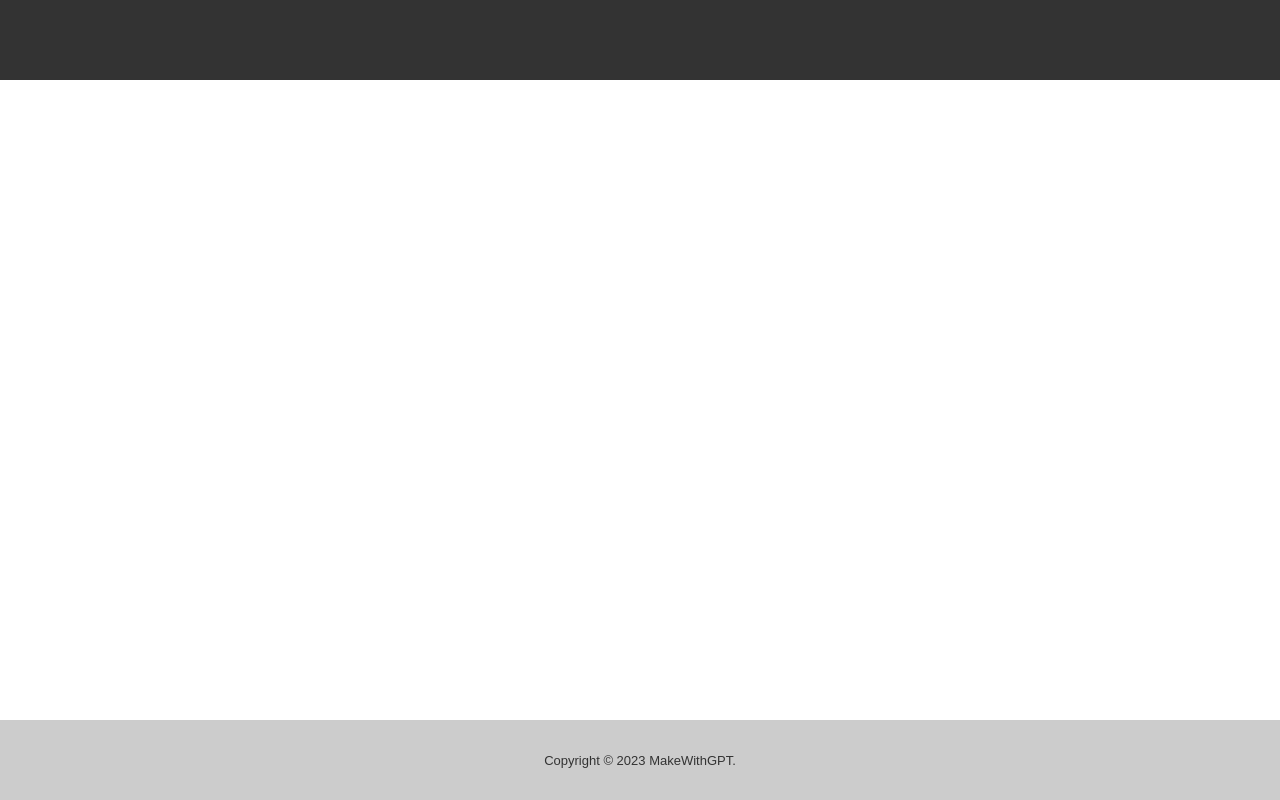
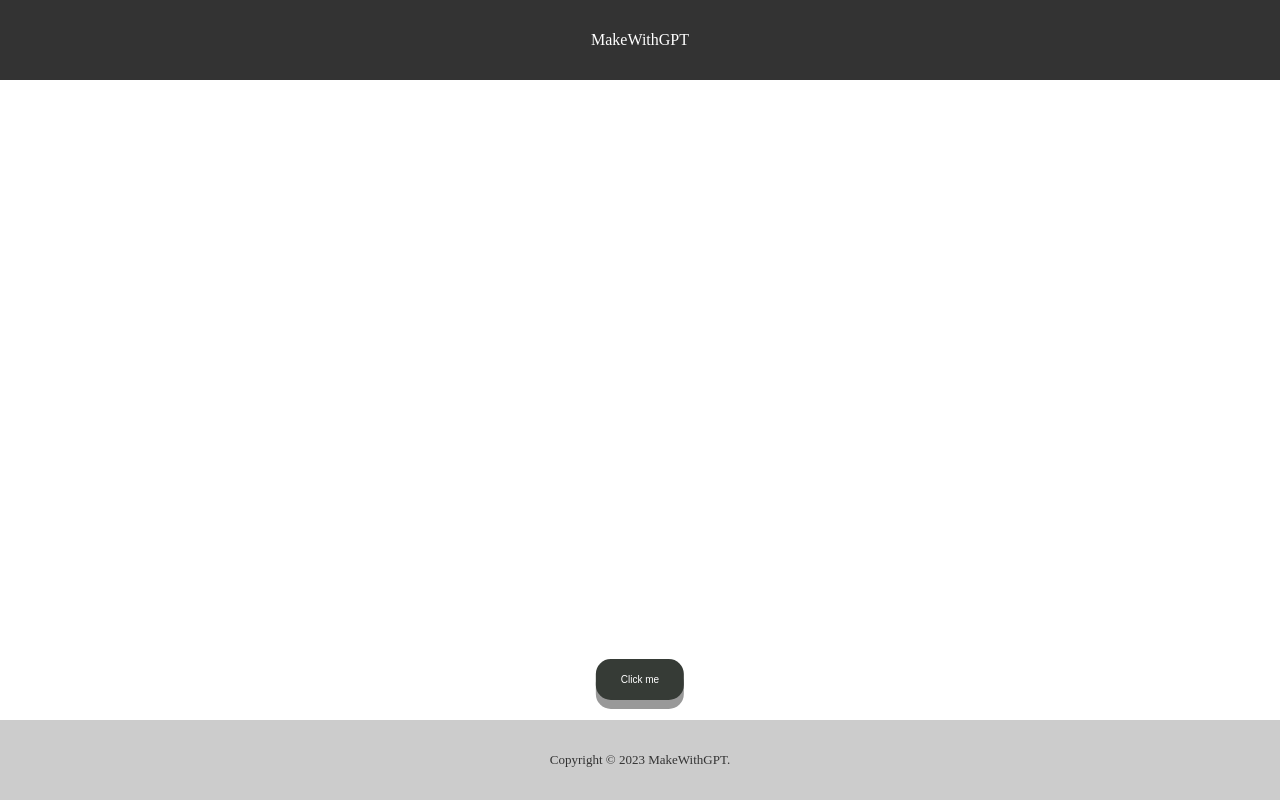
Before and after one commit to 1mw1player/makewithgpt, a plain HTML site: page index.html in a window 1280 px wide. Drawn offline with Linux system fonts and the light colour scheme.

Commit message:
added a button somecleanup

```diff
--- a/assets/app.css
+++ b/assets/app.css
@@ -1,15 +1,10 @@
 /* Global Styles */
 
 body {
-    font-family: Arial, Helvetica, sans-serif;
   margin: 0;
   padding: 0;
 }
 
-  a {
-    text-decoration: none;
-    color: #333;
-  }
 
 /* Header Styles */
 header {
@@ -21,10 +16,7 @@ body {
   align-items: center;
 }
 
-
 /* Footer Styles */
-
-
 footer {
   background-color: #ccc;
   height: 10vh;
@@ -43,8 +35,45 @@ footer p {
 }
 
 
+/* Main styles */
+main {
+  position: relative; /* added to make sure absolute positioning works */
+  height: 80vh; /* added to ensure main takes up the remaining viewport height */
+}
 
+.button-container {
+  position: absolute;
+  bottom: 20px;
+  left: 50%;
+  transform: translateX(-50%);
+}
 
+.button {
+  display: block;
+  padding: 15px 25px;
+  font-size: 10px;
+  cursor: pointer;
+  text-align: center;
+  text-decoration: none;
+  outline: none;
+  color: #fff;
+  background-color: #363b36;
+  border: none;
+  border-radius: 15px;
+  box-shadow: 0 9px #999;
+}
+
+.button:hover {
+  background-color: #333533;
+}
+
+.button:active {
+  background-color: #282b29;
+  box-shadow: 0 5px #666;
+  transform: translateY(4px);
+}
+
+/* Other classes*/
 .no-wrap {
   white-space: nowrap;
 }
--- a/index.html
+++ b/index.html
@@ -13,12 +13,18 @@
 </head>
 <body>
 	<header>
-
+		<p class="resposive-heading" >MakeWithGPT</p>
 	</header>
 
 	<main>
+		<div class="content">
+			<!-- main content here -->
+		</div>
+		<div class="button-container">
+			<button class="button">Click me</button>
+		</div>
+	</main>
 
-	</main>
 
 	<footer>
 		<p class="resposive-heading" >Copyright © 2023 MakeWithGPT.</p>
```
Lines whose indentation alone changed are shown as unchanged.
